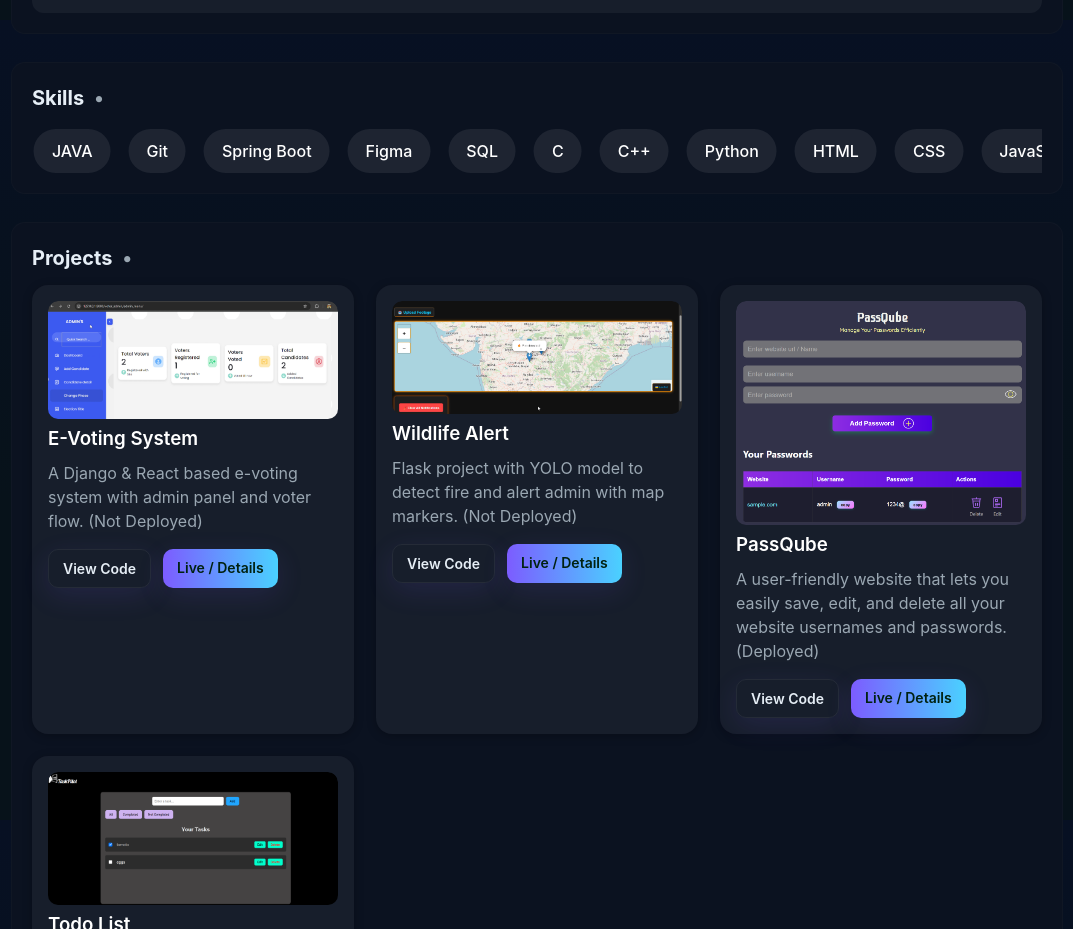
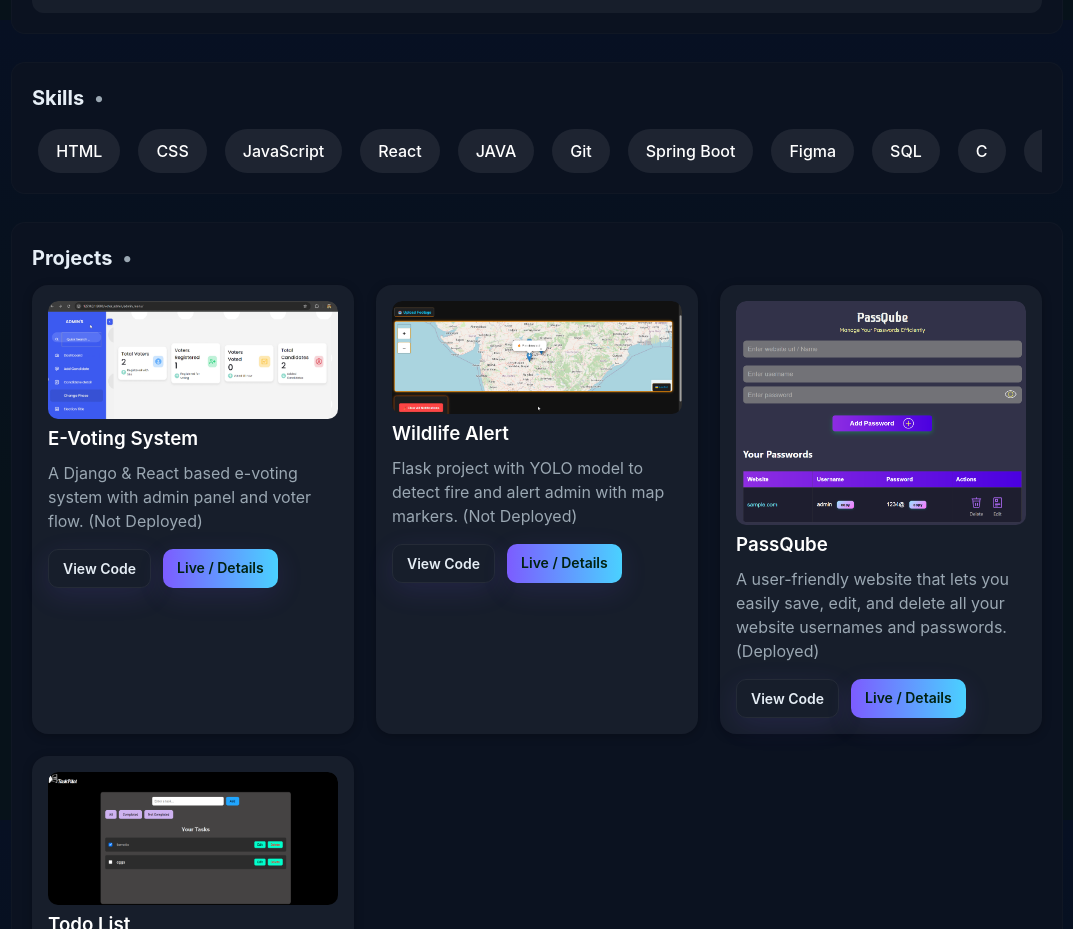
Before and after one commit to ayushgirulkar/ayush_portfolio, a React (Vite) app: page / in a window 1280 px wide. Shown: the part 1580-2509 px from the top of the page, without its empty margins (103-1176 px from the left). Built offline with nearby package versions, Linux system fonts and the light colour scheme; the HTML template or start-up script is replaced by a standard one.

Commit message:
Enhance Skills component with manual scroll functionality
Refactor Skills component for manual scrolling and improved layout.

```diff
--- a/src/components/Skills.jsx
+++ b/src/components/Skills.jsx
@@ -1,58 +1,71 @@
-import React from "react";
-import { motion } from "framer-motion";
+// Skills.jsx
+import React, { useEffect, useRef } from "react";
 import "../styles.css";
 
 const skills = [
-  "HTML",
-  "CSS",
-  "JavaScript",
-  "React",
-  "JAVA",
-  "Git",
-  "Spring Boot",
-  "Figma",
-  "SQL",
-  "C",
-  "C++",
-  "Python",
+  "HTML","CSS","JavaScript","React","JAVA","Git","Spring Boot","Figma","SQL","C","C++","Python",
 ];
 
 export default function Skills() {
+  const containerRef = useRef(null);
+  const innerRef = useRef(null);
+  const copyCount = 3;
+
+  useEffect(() => {
+    const container = containerRef.current;
+    const inner = innerRef.current;
+    if (!container || !inner) return;
+
+    const setInitial = () => {
+      const totalWidth = inner.scrollWidth;
+      const singleSetWidth = totalWidth / copyCount;
+      container.scrollLeft = singleSetWidth;
+    };
+
+    setInitial();
+    const onResize = () => setInitial();
+    window.addEventListener("resize", onResize);
+    return () => window.removeEventListener("resize", onResize);
+  }, []);
+
+  const onScroll = () => {
+    const container = containerRef.current;
+    const inner = innerRef.current;
+    if (!container || !inner) return;
+
+    const totalWidth = inner.scrollWidth;
+    const singleSetWidth = totalWidth / copyCount;
+    const maxScroll = singleSetWidth * 2;
+    const cur = container.scrollLeft;
+    const tolerance = 2;
+
+    if (cur <= tolerance) {
+      container.scrollLeft = cur + singleSetWidth;
+    } else if (cur >= maxScroll - tolerance) {
+      container.scrollLeft = cur - singleSetWidth;
+    }
+  };
+
+  const items = Array.from({ length: copyCount }).flatMap(() =>
+    skills.map((s) => s)
+  );
+
   return (
     <section id="skills" className="section">
-      <motion.h2
-        initial={{ opacity: 0, x: -30 }}
-        whileInView={{ opacity: 1, x: 0 }}
-        transition={{ duration: 0.6 }}
-        viewport={{ once: true }}
+      <h2>Skills <span style={{ color: "#9aa7b2" }}>•</span></h2>
+
+      <div
+        className="skills-wrapper manual-scroll"
+        ref={containerRef}
+        onScroll={onScroll}
       >
-        Skills <span style={{ color: "#9aa7b2" }}>•</span>
-      </motion.h2>
-
-      <div className="skills-wrapper">
-        {/* Looping scroll animation */}
-        <motion.div
-          className="skills-scroll"
-          animate={{
-            x: ["0%", "-100%"],
-          }}
-          transition={{
-            repeat: Infinity,
-            duration: 15,
-            ease: "linear",
-          }}
-        >
-          {[...skills, ...skills].map((s, i) => (
-            <motion.div
-              key={i}
-              className="skill-pill"
-              whileHover={{ scale: 1.1, backgroundColor: "#1f2937" }}
-              transition={{ type: "spring", stiffness: 200 }}
-            >
+        <div className="skills-scroll manual-inner" ref={innerRef}>
+          {items.map((s, i) => (
+            <div className="skill-pill" key={i}>
               {s}
-            </motion.div>
+            </div>
           ))}
-        </motion.div>
+        </div>
       </div>
     </section>
   );
```
